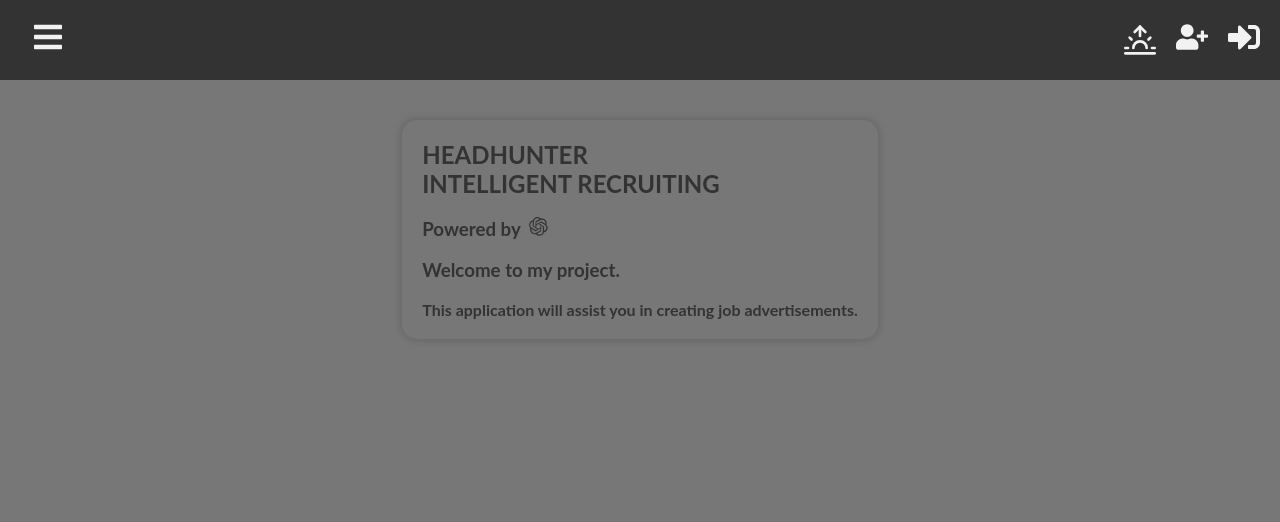
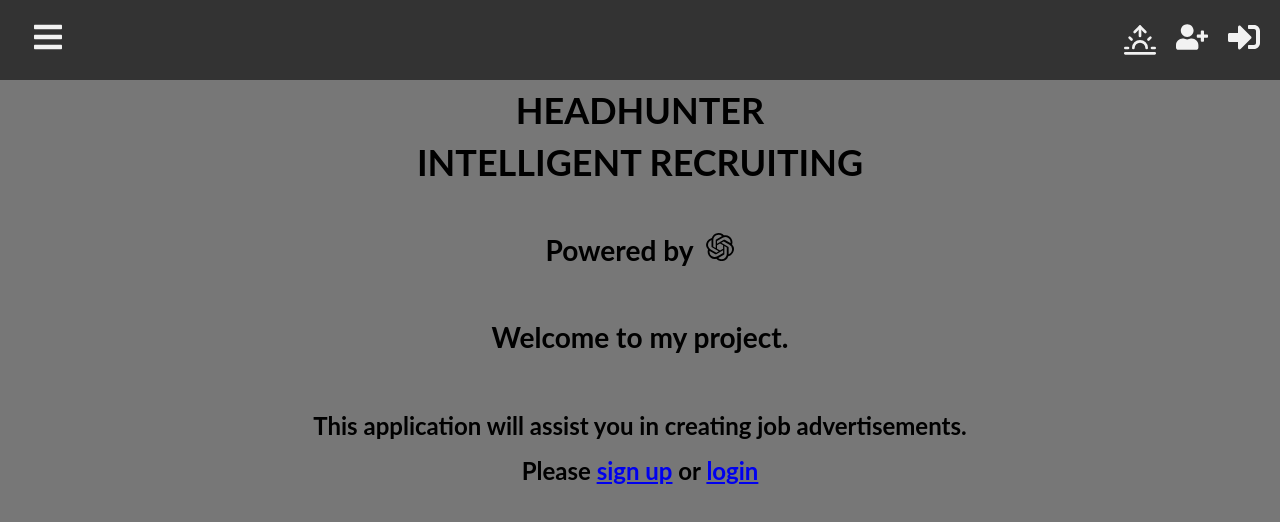
Before and after one commit to MikaelEngvall/headhunter-sidebare-final, a React (Create React App) app: page / in a window 1280 px wide. Shown: the top 522 px of the page. Built offline with nearby package versions, Linux system fonts and the light colour scheme.

Commit message:
Added links on the landing page and reroute the user to sign up if he/she tries to login but doesn't exist

```diff
--- a/src/App.css
+++ b/src/App.css
@@ -36,7 +36,25 @@ body {
   background-color: var(--bg-color-dark);
 }
 
-.home-card,
+.home-card {
+  width: 80%;
+  text-align: center;
+  font-size: 1.5rem;
+}
+
+.home-card h2 {
+  margin: 0.5rem 0;
+}
+
+.home-card h3 {
+  margin: 0.75rem 0;
+}
+
+.home-card h4 {
+  margin: 1rem 0;
+}
+
+
 .account-card,
 .admin-card,
 .logout-card {
--- a/src/routes/Home.js
+++ b/src/routes/Home.js
@@ -1,4 +1,5 @@
 import React from 'react';
+import { Link } from 'react-router-dom'; // Import Link from React Router
 import { SiOpenai } from "react-icons/si";
 
 function Home() {
@@ -14,6 +15,7 @@ function Home() {
                 <h3>Welcome to my project. </h3>
                 <br></br>
                 <h4>This application will assist you in creating job advertisements.</h4>
+                <h4>Please <Link to="/signup">sign up</Link> or <Link to="/login">login</Link></h4>
             </div>
         </div >
     );
--- a/src/routes/Login.js
+++ b/src/routes/Login.js
@@ -38,7 +38,13 @@ function Login() {
             handleAuthentication(response.data.data.token);
         } catch (error) {
             console.error("Error logging in", error);
-            // Handle errors more gracefully, e.g., display error message
+            // Check if the error indicates that the user does not exist or if login failed due to incorrect credentials
+            if (error.response && error.response.status === 401) {
+                // Navigate the user to the signup page
+                navigate("/signup");
+            } else {
+                // Handle other errors more gracefully, e.g., display error message
+            }
         }
     }
 
```
